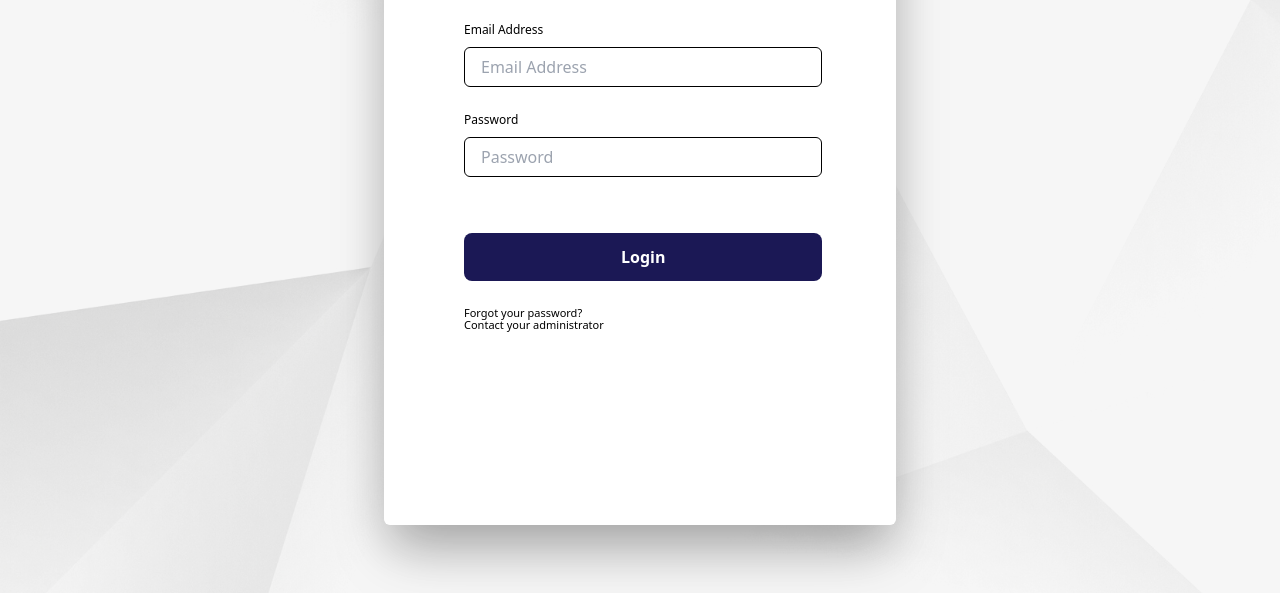
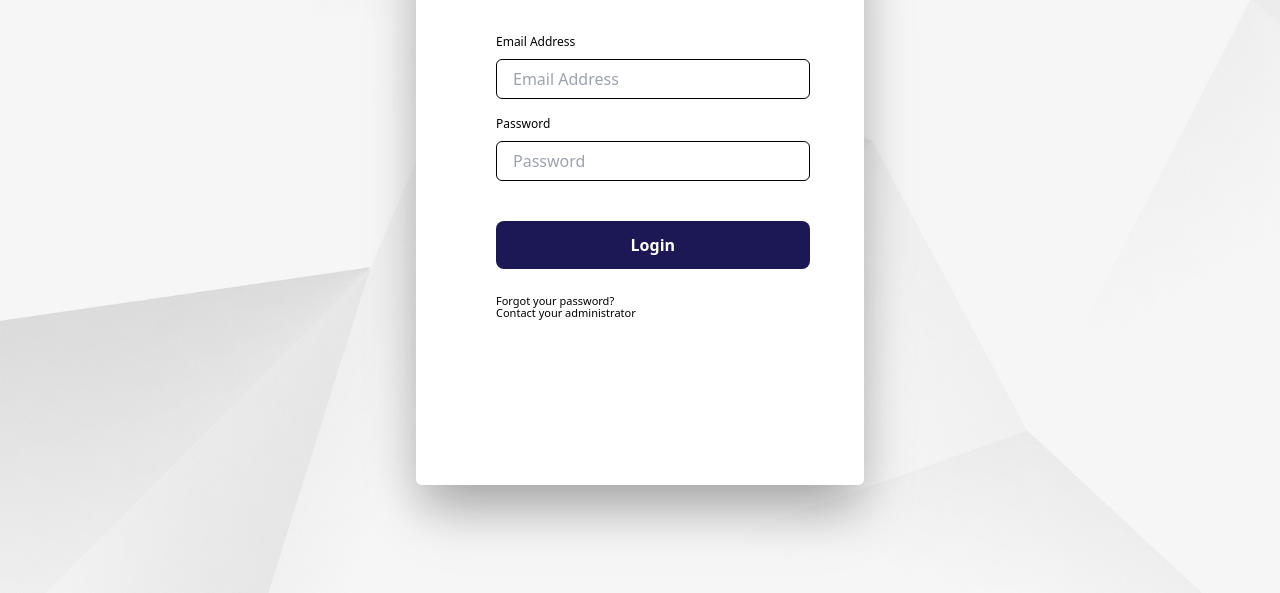
Before and after one commit to jraay12/login2.0, a website: page src/index.html in a window 1280 px wide. Shown: the part 207-800 px from the top of the page. Drawn offline with Linux system fonts and the light colour scheme.

Commit message:
'Changes'

```diff
--- a/src/index.html
+++ b/src/index.html
@@ -1,26 +1,31 @@
 <!doctype html>
 <html>
+
 <head>
-  <meta charset="UTF-8">
-  <meta name="viewport" content="width=device-width, initial-scale=1.0">
-  <link href="/dist/output.css" rel="stylesheet">
+    <meta charset="UTF-8">
+    <meta name="viewport" content="width=device-width, initial-scale=1.0">
+    <link href="/dist/output.css" rel="stylesheet">
 </head>
+
 <body>
 
     <div class="flex flex-col justify-center items-center h-screen bg-background">
-        <div class="flex pt-6 -ml-40">
+        <div class="pt-6 -ml-40">
             <img src="../image/MagkahiOSA Logo (1).png" alt="Logo" class="h-16 mt-2 absolute -ml-10 -top-1">
-        <img src="../image/MagkahiOSA Logo (2).png" alt="Logo text" class="h-48 w-48 absolute -top-14">
+            <img src="../image/MagkahiOSA Logo (2).png" alt="Logo text" class="h-48 w-48 absolute -top-14">
         </div>
 
-        <div class="w-screen hidden-border rounded-md md:w-[40%] md: h-[80%] bg-white my-22 py-2 mt-18 shadow-2xl drop-shadow-2xl" >
+        <div class="w-screen rounded-md md:w-[35%] md: h-[70%] bg-white my-22  mt-18 shadow-2xl drop-shadow-2xl">
             <p class="ml-20 mt-10 font-semibold text-2xl">Login to your account</p>
             <form action="#">
-                <p class=" ml-20 mt-14 text-[12px]">Email Address</p>
-                <input type="text" placeholder="Email Address" class="border ml-20 h-10 rounded-md pl-4 mt-2 w-[70%] focus:outline-border-color" >
-                <p class="ml-20 mt-6 text-[12px]">Password</p>
-                <input type="text" placeholder="Password" class="border ml-20 h-10 rounded-md pl-4 mt-2 w-[70%] focus:outline-border-color" >
-                <button class="text-white bg-login block w-[70%] ml-20 mt-14 py-3 rounded-lg hover:bg-yellow hover:text-black font-semibold">Login</button>
+                <label class="ml-20 mt-9 text-[12px] block">Email Address</label>
+                <input type="text" placeholder="Email Address"
+                    class="border mx-20 h-10 rounded-md pl-4 mt-2 w-[70%] focus:outline-border-color">
+                <label class="ml-20 mt-4 text-[12px] block">Password</label>
+                <input type="text" placeholder="Password"
+                    class="border mx-20 h-10 rounded-md pl-4 mt-2 w-[70%] focus:outline-border-color">
+                <button
+                    class="text-white bg-login block w-[70%] ml-20 mt-10 py-3 rounded-lg hover:bg-yellow hover:text-black font-semibold">Login</button>
             </form>
             <div class="leading-3 mt-6">
                 <a class="text-[11px] hover:text-border-color ml-20" href="../src/page2.html">Forgot your password?</a>
@@ -30,4 +35,5 @@
     </div>
 
 </body>
+
 </html>
```
Also changed, not shown: src/page2.html (+7 -13 lines), src/password_reset.html (deleted, +0 -27 lines), src/reset_password.html (added, +31 -0 lines), dist/output.css.
